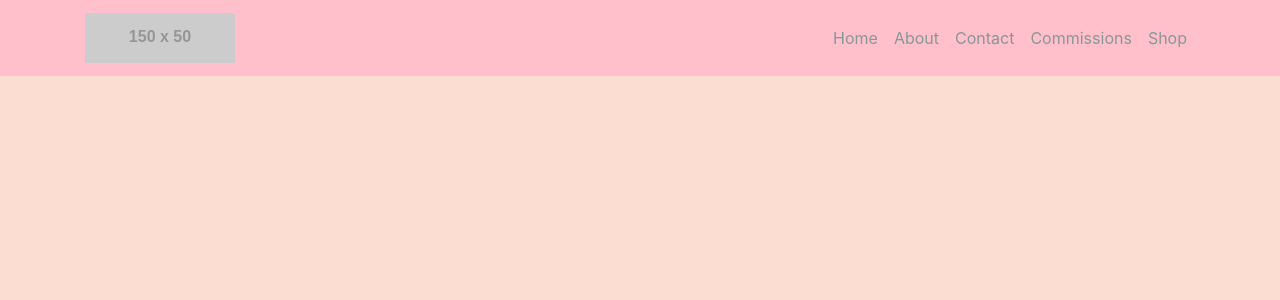
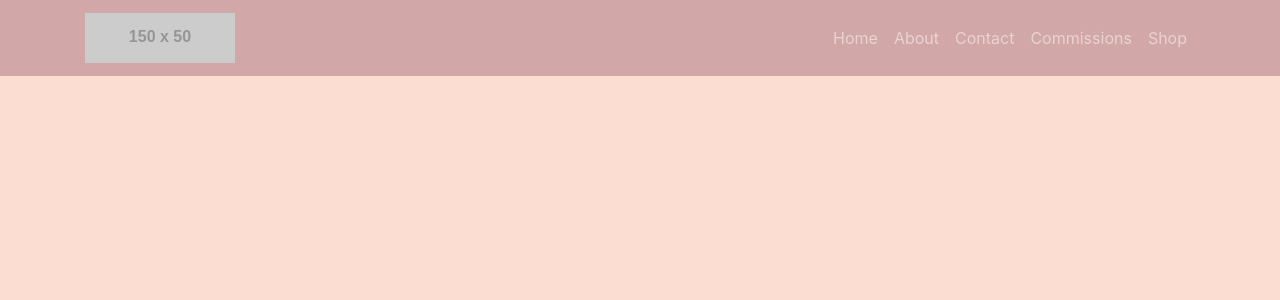
Before and after one commit to benklinton/SoopsArt, a React (Create React App) app: page / in a window 1280 px wide. Shown: the top 300 px of the page. Built offline with nearby package versions, Linux system fonts and the light colour scheme.

Commit message:
changed navbar color again

```diff
--- a/src/components/navbar/index.js
+++ b/src/components/navbar/index.js
@@ -8,7 +8,7 @@
 
 function Navigation() {
     return (
-        <Nav className="navbar navbar-expand-lg navbar-light bg-custom static-top">
+        <Nav className="navbar navbar-expand-lg navbar-dark bg-custom static-top">
         <Container>
           <Navbar.Brand>
             <img src='https://via.placeholder.com/150x50?text=Logo' alt="Logo"></img>
--- a/src/components/navbar/style.css
+++ b/src/components/navbar/style.css
@@ -1,11 +1,7 @@
 .bg-custom {
-    background-color: pink;
+    background-color: #d2a7a7;
 }
 
 body {
     background-color: #fcddd2;
 }
-
-.nav-link {
-    color: #879797 !important;
-}
```
